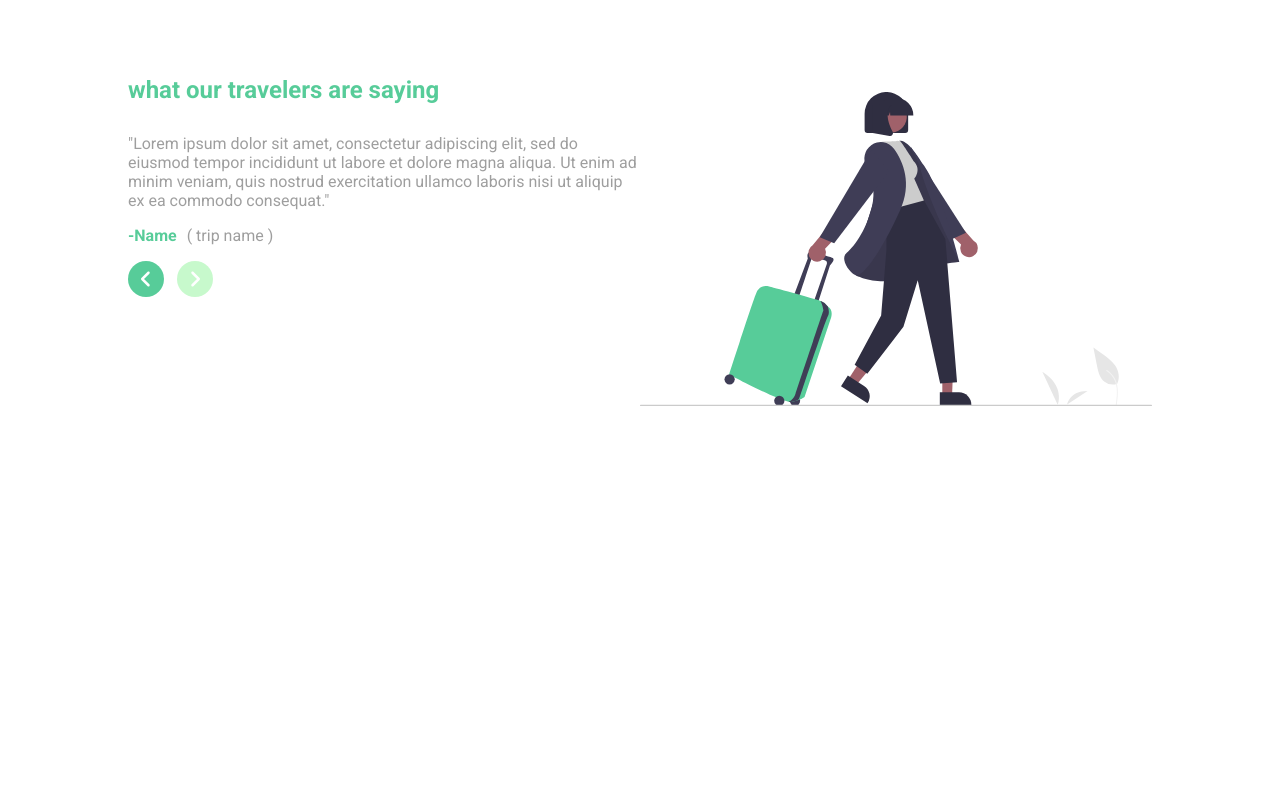
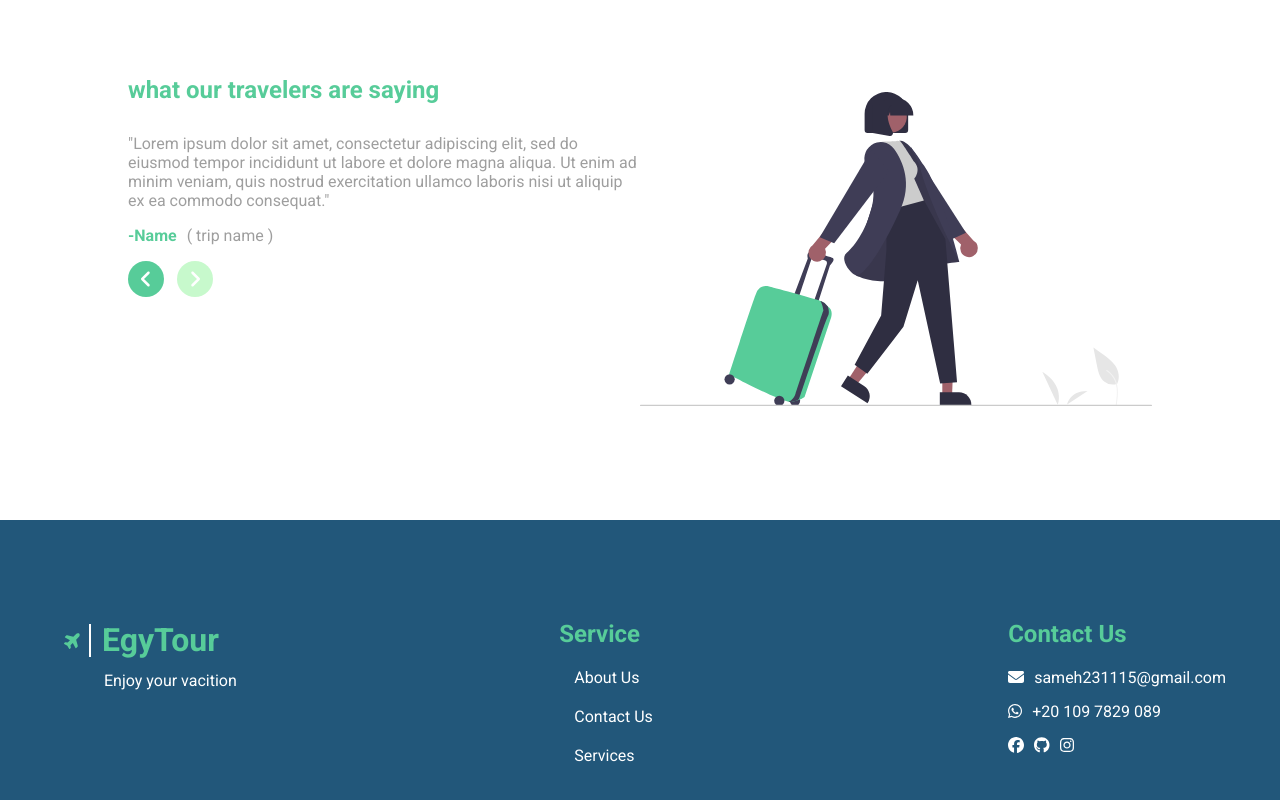
Before and after one commit to SamehElzamly/EgyTour, a React (Create React App) app: page / in a window 1280 px wide. Shown: the part 1946-2746 px from the top of the page. Before the commit the page ends 2466 px from the top, so only its background shows below. Built offline with nearby package versions, Linux system fonts and the light colour scheme; a web font is replaced by a local one.

Commit message:
end of footer

```diff
--- a/package.json
+++ b/package.json
@@ -4,6 +4,7 @@
   "private": true,
   "dependencies": {
     "@fortawesome/fontawesome-svg-core": "^6.3.0",
+    "@fortawesome/free-brands-svg-icons": "^6.3.0",
     "@fortawesome/free-regular-svg-icons": "^6.3.0",
     "@fortawesome/free-solid-svg-icons": "^6.3.0",
     "@fortawesome/react-fontawesome": "^0.2.0",
--- a/src/App.css
+++ b/src/App.css
@@ -15,17 +15,11 @@
   z-index: 2;
 }
 .header ul li {
-  list-style: none;
   margin-left: 25px;
 }
 .header ul li a {
-  text-decoration: none;
-  color: var(--black--);
   font-size: 18px;
   font-weight: 500;
-}
-.header h1 {
-  color: var(--g3--);
 }
 .header .signIn {
   z-index: 2;
@@ -122,9 +116,6 @@
   position: absolute;
   margin: 5vw;
   width: 40%;
-}
-.header .headerInfo h1 {
-  color: var(--black--);
 }
 .header .headerInfo span {
   color: var(--g3--);
@@ -365,3 +356,81 @@
   background-color: var(--g1--);
 }
 /* end aboutUs styles */
+/* start footer styles */
+footer {
+  background-color: var(--b2--);
+  color: var(--white--);
+  height: 50vh;
+  width: 100%;
+  display: flex;
+  align-items: center;
+  position: relative;
+}
+footer .logo::after {
+  background-color: var(--white--);
+}
+footer > div {
+  height: 30vh;
+  display: flex;
+  width: 90vw;
+  margin: 0 5vw;
+  justify-content: space-between;
+}
+footer div p {
+  transform: translate(40px, -10px);
+  margin: 0;
+}
+footer h2 {
+  color: var(--g3--);
+}
+footer a {
+  color: var(--white--);
+}
+footer ul {
+  padding: 0 15px;
+}
+footer ul li {
+  margin: 20px 0;
+}
+footer div > div:nth-child(3) div {
+  display: flex;
+  align-items: center;
+  margin: 15px 0;
+}
+footer div > div:nth-child(3) div p {
+  transform: translate(10px, 0);
+}
+footer div > div:nth-child(3) svg:hover {
+  transform: scale(1.1);
+  color: var(--g3--);
+}
+footer div > div:nth-child(3) > div:last-child svg {
+  margin-right: 10px;
+}
+footer::after {
+  content: "";
+  position: absolute;
+  bottom: 10vh;
+  width: 90vw;
+  left: 5vw;
+  height: 1px;
+  background-color: var(--g3--);
+}
+footer .foot {
+  display: flex;
+  position: absolute;
+  top: 43vh;
+  align-items: center;
+  font-size: 13px;
+  color: #f5f5f5;
+  justify-content: center;
+  width: 90vw;
+}
+footer .foot p {
+  transform: translate(15px, 0);
+}
+footer .foot svg {
+  font-size: 16px;
+  color: var(--g3--);
+}
+/* end footer styles */
--- a/src/App.js
+++ b/src/App.js
@@ -1,6 +1,7 @@
 import { Header } from './components/Header';
 import { Trips } from './components/Trips';
 import { AboutUs } from './components/AboutUs';
+import { Footer } from './components/Footer';
 import './App.css';
 
 function App() {
@@ -13,6 +14,7 @@ function App() {
         <Trips/>
         <AboutUs/>
       </section>
+      <Footer/>
     </div>
   );
 }
--- /dev/null
+++ b/src/components/Footer.js
@@ -0,0 +1,42 @@
+import { FontAwesomeIcon } from "@fortawesome/react-fontawesome";
+import { faPlane,faEnvelope } from "@fortawesome/free-solid-svg-icons";
+import { faWhatsapp,faFacebook,faGithub,faInstagram } from '@fortawesome/free-brands-svg-icons';
+import { faCopyright } from '@fortawesome/free-regular-svg-icons';
+
+export function Footer(){
+    return(
+        <footer >
+            <div>
+                <div>
+                    <div className='logo'>
+                    <FontAwesomeIcon icon={faPlane}/>
+                    <h1>EgyTour</h1>
+                </div>
+                    <p>Enjoy your vacition</p>
+                </div>
+                <div>
+                    <h2>Service</h2>
+                    <ul>
+                        <li><a href="#AboutUs">About Us</a></li>
+                        <li><a href="/">Contact Us</a></li>
+                        <li><a href='/'>Services</a></li>
+                    </ul>
+                </div>
+                <div>
+                    <h2>Contact Us</h2>
+                    <div><a href="mailto:caffology@gmail.com"><FontAwesomeIcon icon={faEnvelope}/></a><p>sameh231115@gmail.com</p></div>
+                    <div><a href="http://wa.me/+201097829089"><FontAwesomeIcon icon={faWhatsapp}/></a><p>+20 109 7829 089</p></div>
+                    <div>
+                        <a href='https://www.facebook.com/profile.php?id=100085262232189'><FontAwesomeIcon icon ={faFacebook}/></a>
+                        <a href="https://github.com/SamehElzamly?fbclid=IwAR2qCJ1pJUG8BWyqbAg2_Xy7jC-tpsHhDbixMZ-5CsBOwNeqhCEWu4Bf5uk"><FontAwesomeIcon icon={faGithub} /></a>
+                        <a href="https://www.instagram.com/samehelzamly/"><FontAwesomeIcon icon={faInstagram} /></a>
+                    </div>
+                </div>
+                            <div className="foot">
+                <FontAwesomeIcon icon={faCopyright}/>
+                <p>Sameh SamehElzamly 2023 || All Rights Reserved</p>
+            </div>
+            </div>
+        </footer>
+        );
+}
--- a/src/components/Header.js
+++ b/src/components/Header.js
@@ -1,5 +1,5 @@
 import { FontAwesomeIcon } from '@fortawesome/react-fontawesome'
-import { faLocationDot ,faCalendarDays,faUsers,faMagnifyingGlass} from '@fortawesome/free-solid-svg-icons'
+import { faLocationDot ,faCalendarDays,faUsers,faMagnifyingGlass,faPlane} from '@fortawesome/free-solid-svg-icons'
 export function Header(){
     return(
         <>
@@ -12,7 +12,10 @@ export function Header(){
             <div ></div>
         </span>
         <header>
-            <h1>EgyTour</h1>
+            <div className='logo'>
+                <FontAwesomeIcon icon={faPlane}/>
+                <h1>EgyTour</h1>
+            </div>
             <ul>
                 <li><a href="/">Home</a></li>
                 <li><a href="#Trips">Discover</a></li>
--- a/src/index.css
+++ b/src/index.css
@@ -9,13 +9,31 @@ body {
   font-family: "Roboto", sans-serif;
   -webkit-font-smoothing: antialiased;
   -moz-osx-font-smoothing: grayscale;
+  color: var(--b2--);
 }
 
 code {
   font-family: source-code-pro, Menlo, Monaco, Consolas, "Courier New",
     monospace;
 }
-
+.logo {
+  display: flex;
+  color: var(--g3--);
+  align-items: center;
+  position: relative;
+}
+.logo svg {
+  transform: rotate(-45deg);
+  margin-right: 20px;
+}
+.logo::after {
+  content: "";
+  position: absolute;
+  left: 25px;
+  width: 2px;
+  height: 40%;
+  background-color: var(--b2--);
+}
 .button {
   cursor: pointer;
   width: 120px;
@@ -28,6 +46,13 @@ code {
   background-color: var(--white--);
   font-weight: 500;
 }
+li {
+  list-style: none;
+}
+a {
+  text-decoration: none;
+  color: var(--b2--);
+}
 :root {
   --g1--: #c7f9cc;
   --g2--: #80ed99;
```
Also changed, not shown: 1 other file (tests, documents, lock files or other folders).
